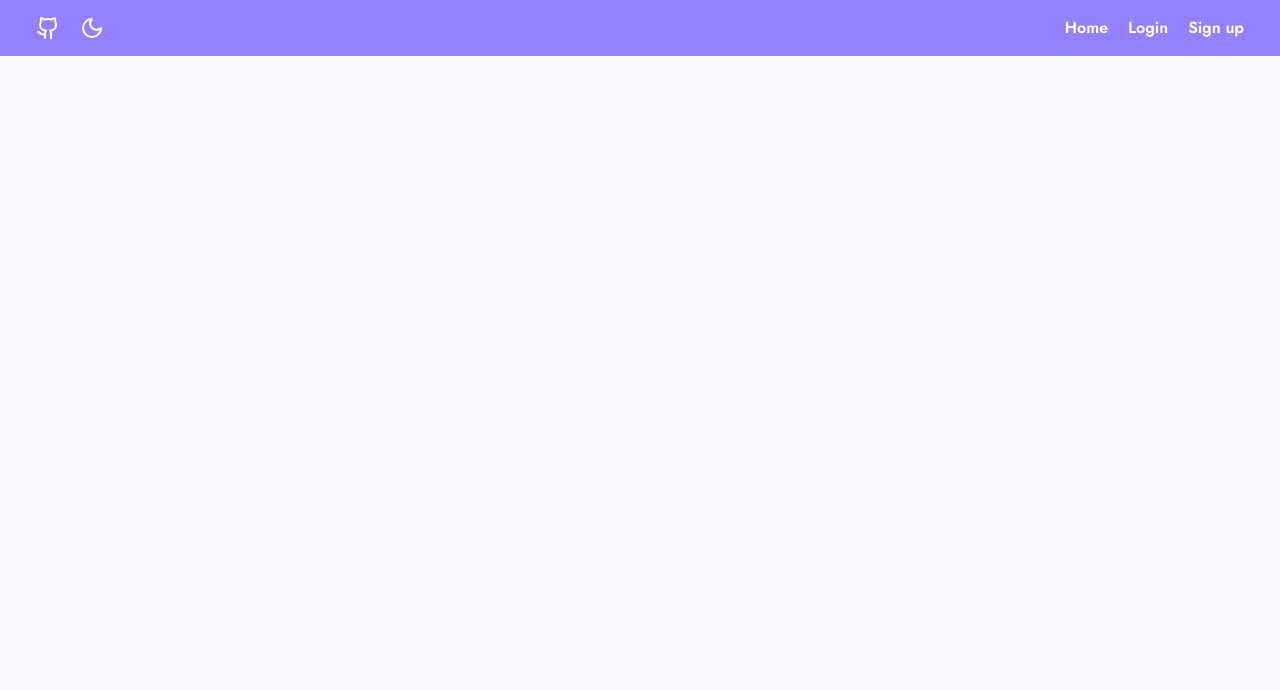
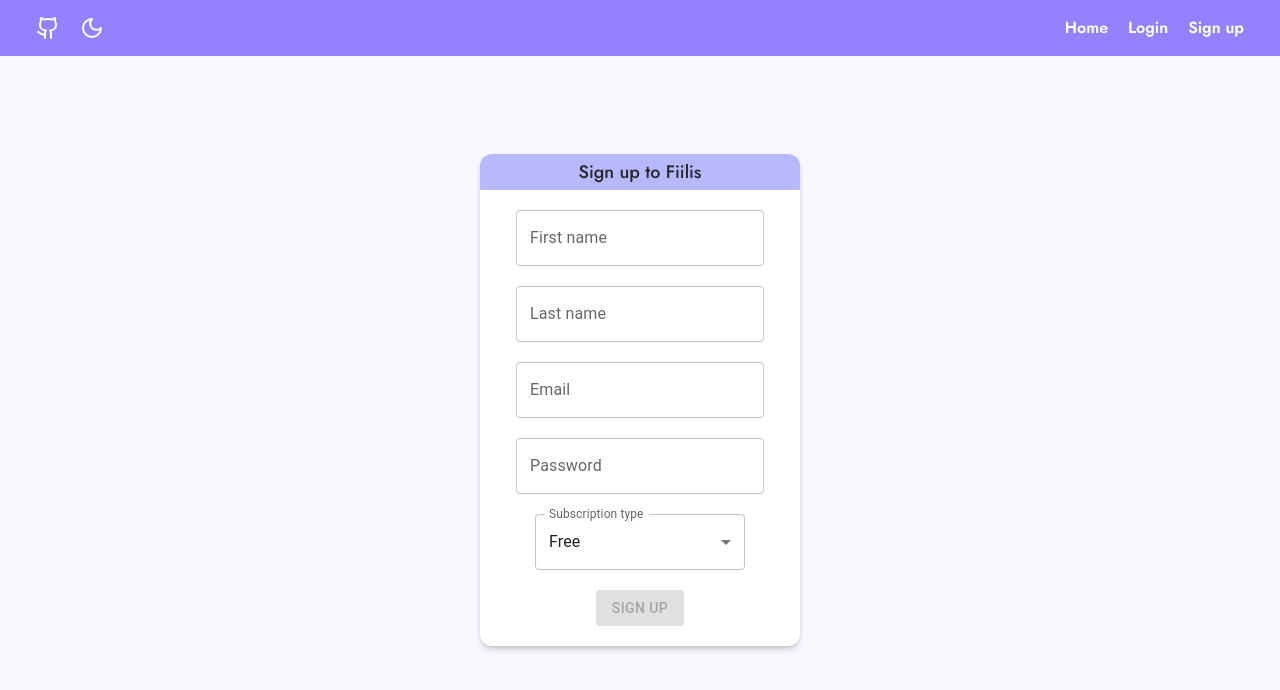
Before and after one commit to otsosaarinen/fiilis, a React (Vite) app: page /signup in a window 1280 px wide. Shown: the top 690 px of the page. Built offline with nearby package versions, Linux system fonts and the light colour scheme.

Commit message:
finish sign up page

```diff
--- a/src/Signup.tsx
+++ b/src/Signup.tsx
@@ -1,10 +1,123 @@
 import Header from "./Header";
+import TextField from "@mui/material/TextField";
+import FiilisButton from "./components/FiilisButton";
+import MenuItem from "@mui/material/MenuItem";
+
+import { useState, useEffect } from "react";
+
+interface FormType {
+	firstName: string;
+	lastName: string;
+	email: string;
+	password: string;
+	subscriptionType: string;
+}
 
 function Signup() {
+	const [formData, setFormData] = useState<FormType>({
+		firstName: "",
+		lastName: "",
+		email: "",
+		password: "",
+		subscriptionType: "Free",
+	});
+
+	const [signupButtonDisabled, setSignupButtonDisabled] =
+		useState<boolean>(true);
+
+	const handleChange = (e: React.ChangeEvent<HTMLInputElement>) => {
+		const { name, value } = e.target;
+		setFormData((prevData) => ({
+			...prevData,
+			[name]: value,
+		}));
+	};
+
+	// runs when formData updates and checks if both fields have text inside them
+	useEffect(() => {
+		if (
+			formData.firstName.trim().length > 0 &&
+			formData.lastName.trim().length > 0 &&
+			formData.email.trim().length > 0 &&
+			formData.password.trim().length > 0 &&
+			formData.subscriptionType.trim().length > 0
+		) {
+			setSignupButtonDisabled(false);
+		} else {
+			setSignupButtonDisabled(true);
+		}
+	}, [formData]);
+
+	const formSubmit = () => {
+		console.log(formData);
+	};
+
+	const subscriptions = [
+		{
+			value: "Free",
+			label: "Free",
+		},
+		{ value: "Fiilis+", label: "Fiilis+" },
+	];
+
 	return (
 		<>
 			<div className="font-jost bg-ghost-white flex min-h-screen max-w-screen flex-col items-center justify-center text-neutral-800">
 				<Header />
+				<div className="w-80 rounded-xl bg-white text-lg font-medium shadow-md shadow-neutral-800/20">
+					<div className="bg-periwinkle flex items-center justify-center rounded-t-xl p-1">
+						Sign up to Fiilis
+					</div>
+					<div className="flex flex-col items-center justify-center gap-5 p-5">
+						<TextField
+							label="First name"
+							name="firstName"
+							value={formData.firstName}
+							onChange={handleChange}
+						></TextField>
+						<TextField
+							label="Last name"
+							name="lastName"
+							value={formData.lastName}
+							onChange={handleChange}
+						></TextField>
+						<TextField
+							label="Email"
+							name="email"
+							value={formData.email}
+							onChange={handleChange}
+						/>
+						<TextField
+							label="Password"
+							type="password"
+							name="password"
+							value={formData.password}
+							onChange={handleChange}
+						/>
+						<TextField
+							className="w-52.5"
+							label="Subscription type"
+							name="subscriptionType"
+							value={formData.subscriptionType}
+							onChange={handleChange}
+							select
+						>
+							{subscriptions.map((type) => (
+								<MenuItem key={type.value} value={type.value}>
+									{type.label}
+								</MenuItem>
+							))}
+						</TextField>
+						<FiilisButton
+							variant="contained"
+							disabled={signupButtonDisabled}
+							loading={false}
+							onClick={formSubmit}
+						>
+							Sign up
+						</FiilisButton>
+					</div>
+				</div>
 			</div>
 		</>
 	);
```
